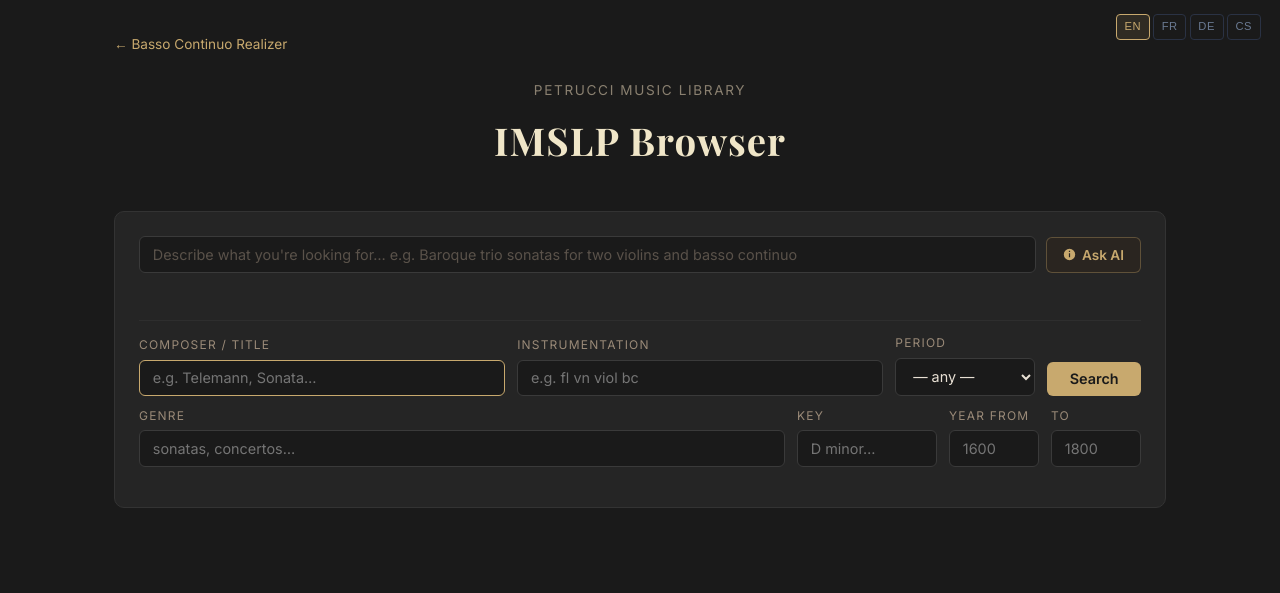
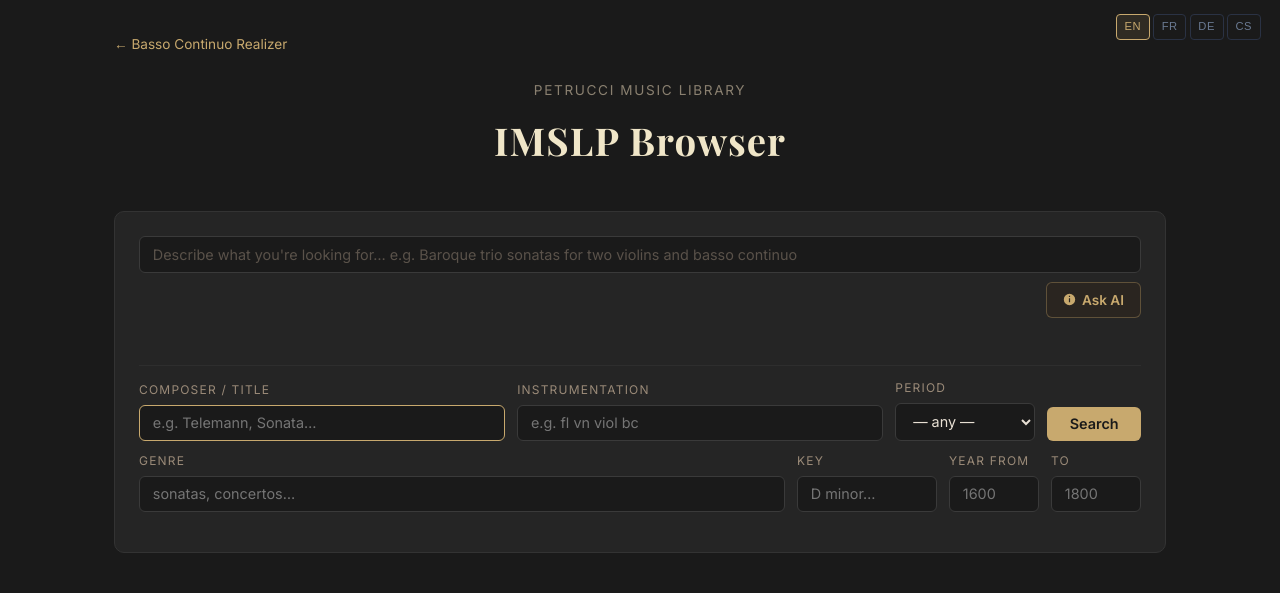
Before and after one commit to DerAlteFritz73/continuo, a Symfony app: template templates/imslp/index.html.twig in a window 1280 px wide. Shown: the top 593 px of the page. Run offline with Twig, Linux system fonts and the light colour scheme; the template is opened without the code that fills it, so the values that code supplies are empty; some libraries are stand-ins or nearby versions; some web fonts are replaced.

Commit message:
Make AI search input full page width on IMSLP browser
Co-Authored-By: Claude Sonnet 4.6 <noreply@anthropic.com>

```diff
--- a/templates/imslp/index.html.twig
+++ b/templates/imslp/index.html.twig
@@ -126,12 +126,11 @@ body {
 }
 .ai-row {
     display: flex;
+    flex-direction: column;
     gap: .6rem;
-    align-items: flex-end;
-    flex-wrap: wrap;
 }
 .ai-input {
-    flex: 1;
+    width: 100%;
     background: #1a1a1a;
     border: 1px solid #3a3a3a;
     border-radius: 6px;
@@ -148,6 +147,7 @@ body {
     display: inline-flex;
     align-items: center;
     gap: .4rem;
+    align-self: flex-end;
     background: #2a2520;
     border: 1px solid #c8a96e55;
     color: #c8a96e;
@@ -433,7 +433,6 @@ body {
     .search-field { min-width: 0; flex: 1 1 100%; }
     .search-field.narrow, .search-field.medium { flex: 1 1 100%; min-width: 0; }
     .btn-search { align-self: stretch; width: 100%; }
-    .ai-row { flex-direction: column; }
     .btn-ai { align-self: stretch; width: 100%; justify-content: center; }
 
     .composer-card { flex: 1 1 100%; min-width: 0; }
```
